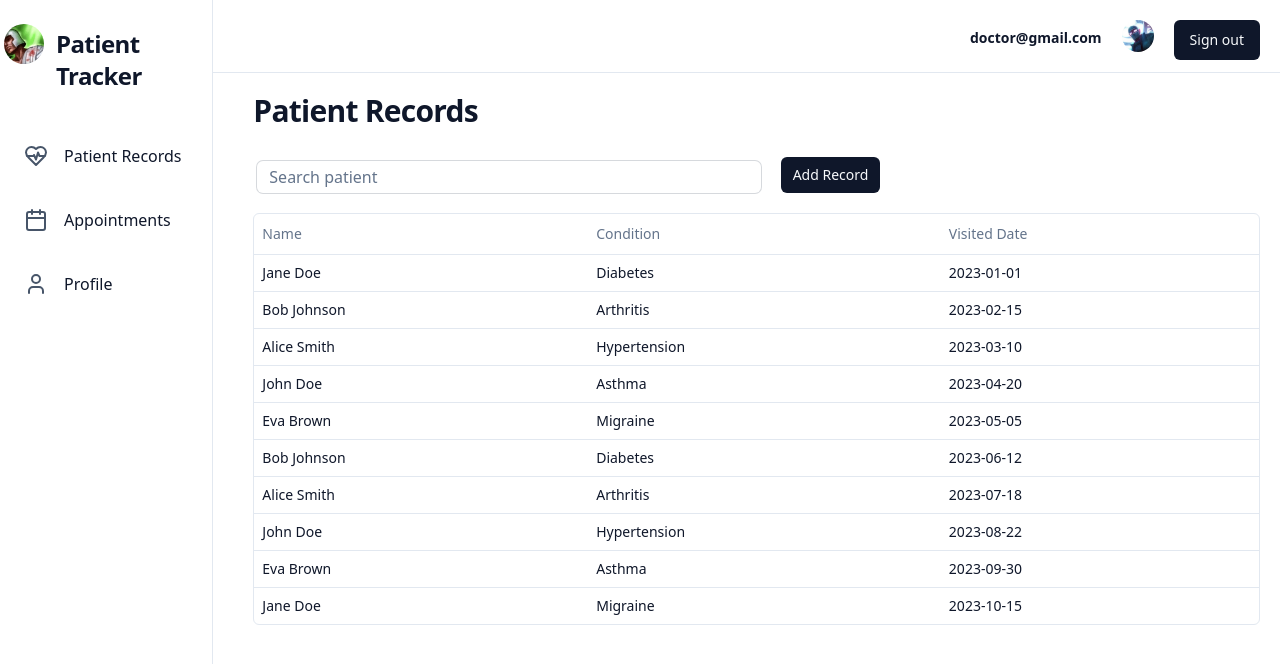
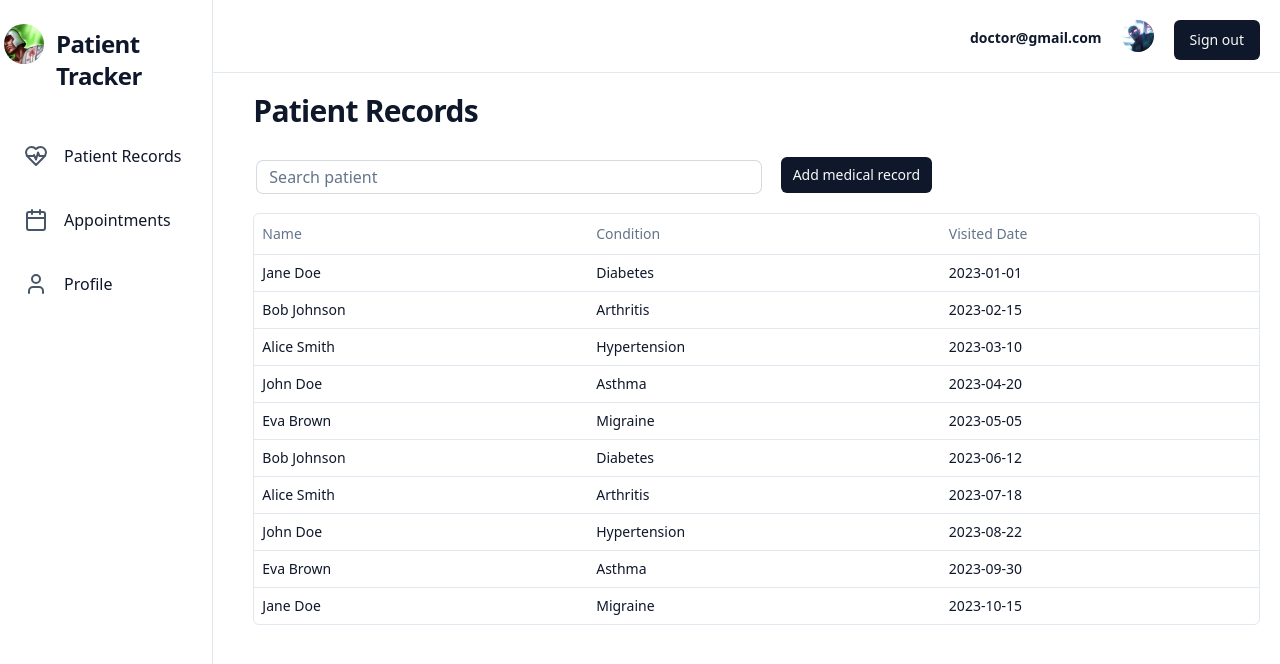
Before and after one commit to HieuHongHao/CS520-Patient-Tracker, a React (Vite) app in the folder frontend/: page /doctor-page in a window 1280 px wide. Shown: the top 664 px of the page. Built offline with nearby package versions, Linux system fonts and the light colour scheme.

Commit message:
Change button

```diff
--- a/frontend/src/PatientRecords.jsx
+++ b/frontend/src/PatientRecords.jsx
@@ -104,7 +104,7 @@ export function PatientRecords() {
       />
         <Dialog>
           <DialogTrigger className="ml-5 mb-3">
-            <Button size={"sm"}>Add Record</Button>
+            <Button size={"sm"}>Add medical record</Button>
           </DialogTrigger>
           <DialogContent>
             <DialogHeader>
```
